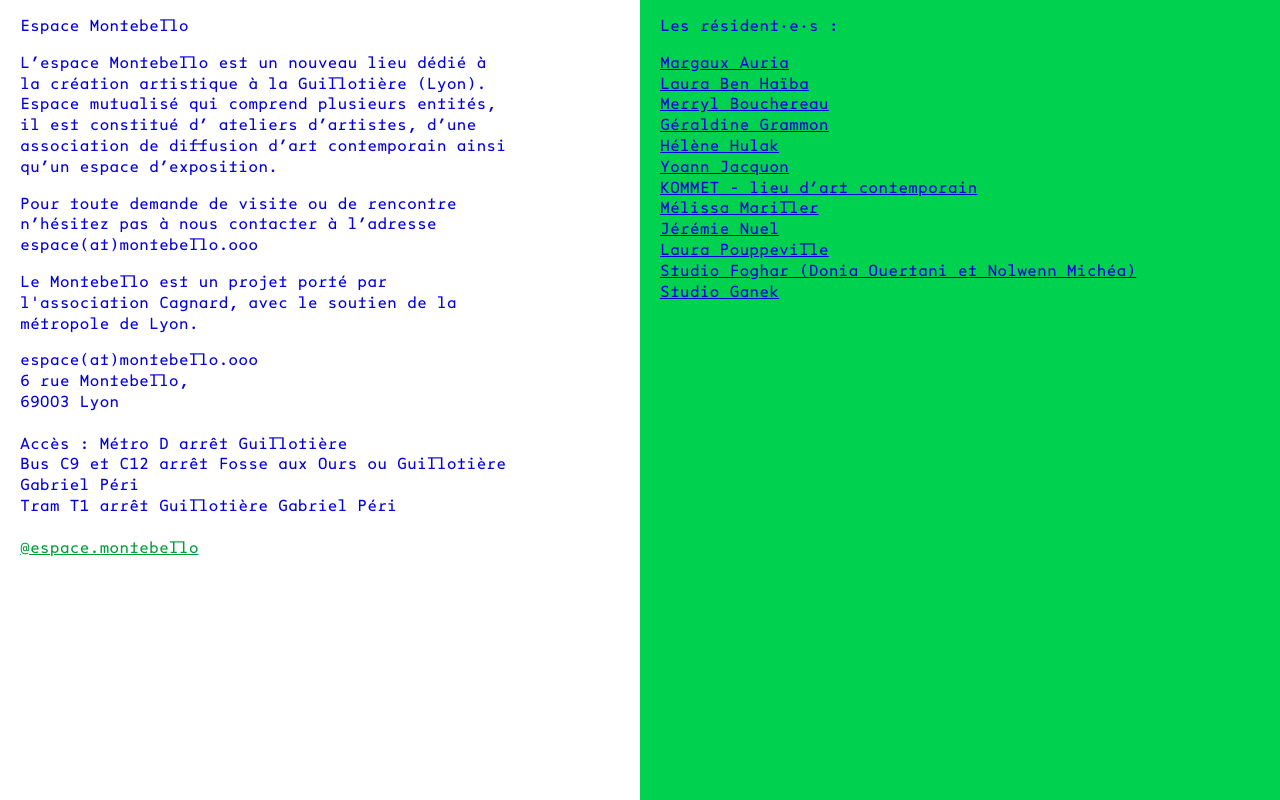
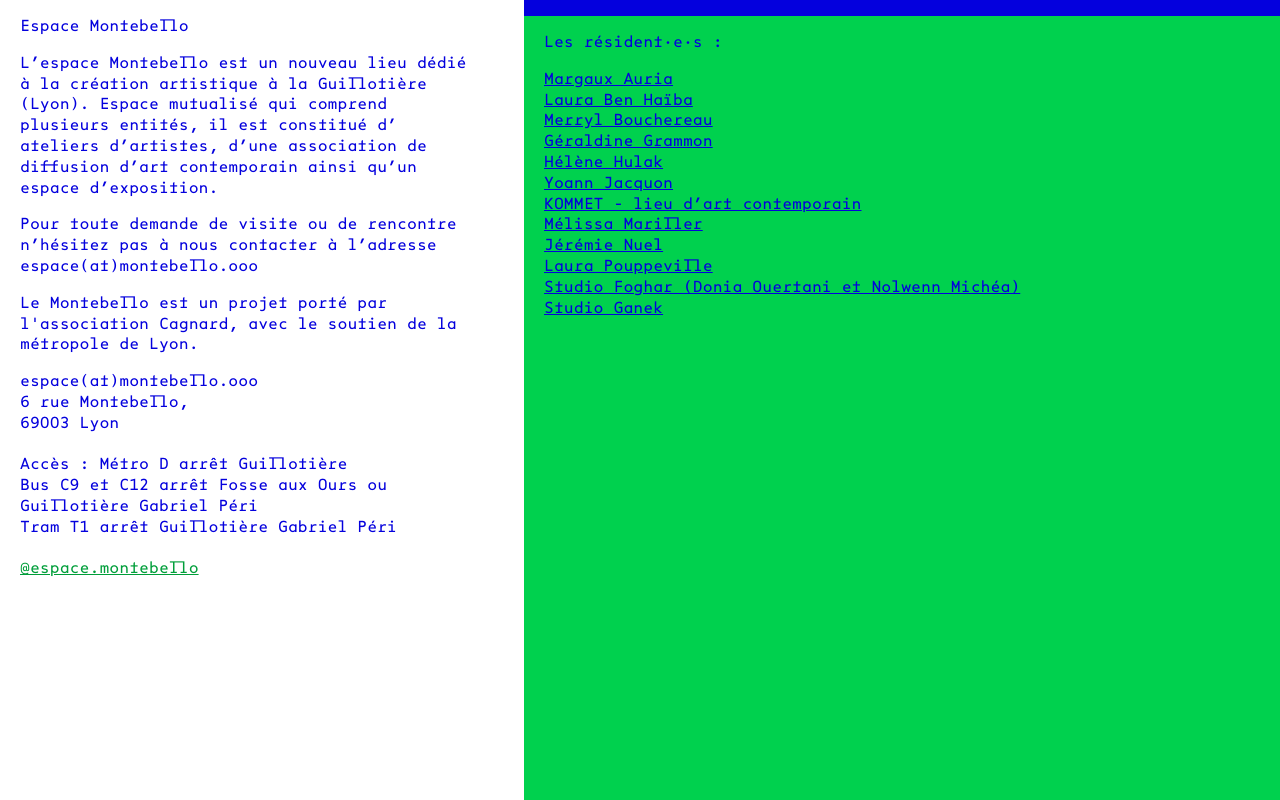
Before and after one commit to jeremien/montebello.ooo, a Nuxt app: page / in a window 1280 px wide. Built offline with nearby package versions, Linux system fonts and the light colour scheme; no server answers.

Commit message:
add news

```diff
--- a/components/Droite.vue
+++ b/components/Droite.vue
@@ -1,5 +1,9 @@
 <template>
     <div class="droite">
+        <div class="news">
+            <p>{{info.info}}</p>
+        </div>
+        <div class="resident">
             <p>Les résident·e·s :</p>
             <p>
                 <a href="http://margauxauria.fr/">Margaux Auria</a><br>
@@ -16,10 +20,14 @@
                 <a href="https://studioganek.com/">Studio Ganek</a><br>
             </p>
         </div>
+    </div>
 </template>
 
 <script>
 export default {
-    name: 'Droite'
+    name: 'Droite',
+    props: {
+        info: Object
+    }
 }
 </script>
--- a/layouts/global.css
+++ b/layouts/global.css
@@ -13,26 +13,46 @@ html, body {
     margin: 0;
 }
 
-body {
-    /* background-color: red; */
+@media screen and (min-width: 992px) {
+    .gauche {
+        width: 40%;
+    }
+
+    .droite {
+        width: 60%;
+    }
+}
+
+@media screen and (max-width: 992px) {
+    .container {
+        flex-direction: column;
+    }
+
+    .gauche {
+        width: 100%;
+    }
+
+    .droite {
+        width: 100%;
+    }
 }
 
 .container {
     display: flex;
     color: #0400DD;
-    /* width: 100vh; */
     height: 100vh;
+
 }
 
 
 .gauche {
     background-color: white ;
-    width: 50%;
+    /* width: 40%; */
     padding-left: 20px;
 }
 
 .gauche p {
-    width: 80%;
+    width: 90%;
 }
 
 .gauche a {
@@ -42,10 +62,26 @@ body {
 
 .droite {
     background-color: #00D14E;
-    width: 50%;
-    padding-left: 20px;
+    /* width: 60%; */
+    /* padding-left: 20px; */
+    display: flex;
+    flex-direction: column;
 }
 
 .droite a {
     color: #0400DD;
 }
+
+.news {
+    padding-left: 20px;
+    color: azure;
+    background-color: #0400DD;
+}
+
+.news p {
+    width: 90%;
+}
+
+.resident {
+    padding-left: 20px;
+}
--- a/package.json
+++ b/package.json
@@ -9,6 +9,7 @@
     "generate": "nuxt generate"
   },
   "dependencies": {
+    "axios": "^0.24.0",
     "core-js": "^3.19.3",
     "live-server": "^1.2.1",
     "nuxt": "^2.15.8",
--- a/pages/index.vue
+++ b/pages/index.vue
@@ -1,12 +1,12 @@
 <template>
   <div class="container">
     <Gauche />
-    <Droite />
+    <Droite :info="{info}" />
   </div>
 </template>
 
 <script>
-// import Header from '@/components/Header';
+import Axios from 'axios'
 import Gauche from '@/components/Gauche'
 import Droite from '@/components/Droite'
 
@@ -15,6 +15,19 @@ export default {
   components: {
     Gauche,
     Droite
+  },
+  data () {
+    return {
+      info: null
+    }
+  },
+  mounted () {
+    Axios
+      .get('https://openschool.art/pad/p/news.montebello.ooo/export/txt')
+      .then( response => {
+        return this.info = response.data
+      })
+      .catch(error => console.log(error))
   }
 }
 </script>
```
Also changed, not shown: infos.txt, 1 other file (tests, documents, lock files or other folders). Lines whose indentation alone changed are shown as unchanged.
